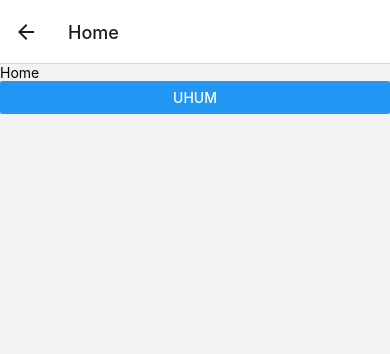
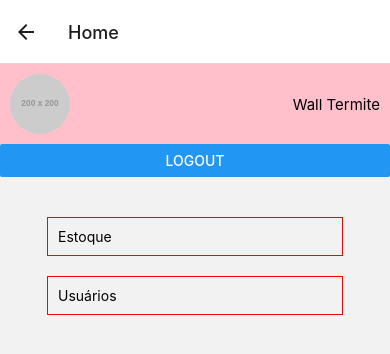
Before and after one commit to Davi-Zimmer/Projeto_modulo_1, a React Native app: screen /Home in a window 390 px wide. Shown: the top 354 px of the page. Built offline with nearby package versions, Linux system fonts and the light colour scheme.

Commit message:
Base da tela Home

```diff
--- a/App.tsx
+++ b/App.tsx
@@ -16,6 +16,8 @@ import axios from "axios"
 // Custom Screens \\
 import Login from "./src/pages/Login"
 import Home from "./src/pages/Home"
+import ProductList from "./src/pages/ProductList"
+import ManageUsers from "./src/pages/ManageUsers"
 
 
 export default function App() {
@@ -35,6 +37,8 @@ export default function App() {
 
           <Stack.Screen name="Login" component={ Login } options={{header: () => <></>}}></Stack.Screen>
           <Stack.Screen name="Home"  component={ Home } ></Stack.Screen>
+          <Stack.Screen name="ProductList"  component={ ProductList } ></Stack.Screen>
+          <Stack.Screen name="ManageUsers"  component={ ManageUsers } ></Stack.Screen>
 
         </Stack.Navigator>
       </NavigationContainer>
@@ -42,20 +46,3 @@ export default function App() {
     </SafeAreaView>
   )
 }
-
-/*
-pontos extras
-
-
-senha do celular
-
-
-integrar login do celular com o app
-(autenticação pelo celular/ login automatico)
-
-
-
-na tela de fazer as movimentações
-  em vez de um scrool, criar um swipe list.
-
-*/
--- /dev/null
+++ b/src/components/Header.tsx
@@ -0,0 +1,25 @@
+import {View, Text, StyleSheet, ViewStyle } from "react-native"
+
+interface HeaderStyle extends ViewStyle {}
+
+type HeaderProps = {
+    children?: React.ReactNode,
+    style?: HeaderStyle
+}
+
+export default function Header({children, style} : HeaderProps){
+
+    return (
+        <View style={[styles.header, style]}>
+            {children}
+        </View>
+    )
+}
+
+const styles = StyleSheet.create({
+    header: {
+        padding: 10,
+        backgroundColor: 'pink',
+    },
+
+})
--- a/src/pages/Home.tsx
+++ b/src/pages/Home.tsx
@@ -1,17 +1,89 @@
-import { View, Text, Button } from "react-native";
+// React \\
+import { View, Text, Button, StyleSheet, Image, TouchableOpacity } from "react-native";
+
+
+import { storage } from "../scripts/localStorage";
+
+
+type UserProps = {
+    name: string
+    image: string
+}
+
+function User({ name, image } : UserProps){
+
+    return (
+        <View style={styles.userContainer}>
+            <Image source={{uri: image}} style={{
+                width: 60,
+                height: 60,
+                borderRadius: 50
+            }}/>
+
+            <Text style={{fontSize: 15}}>{name}</Text>
+        </View>
+    )
+}
+
+
+// Custom Components \\
+import Header from "../components/Header";
+
 
 export default function Home({navigation}: any){
 
     function backToLogin(){
         navigation.navigate('Login')
-        console.log('uhum')
+    }
+
+    function navigateTo( pageName:string ){
+        navigation.navigate( pageName )
     }
 
     return (
     <View>
-        <Text>Home</Text>
+        <Header>
+            <User name='Wall Termite' image="https://placehold.co/200.png" />
+        </Header>
 
-        <Button title='uhum'  onPress={backToLogin}></Button>
+        <Button title='Logout' onPress={backToLogin}></Button>
+
+        <View style={styles.cardContainer}>
+
+            <TouchableOpacity style={styles.card} onPress={() => navigateTo("ProductList")}>
+                <Text>Estoque</Text>
+            </TouchableOpacity>
+
+            <TouchableOpacity style={styles.card} onPress={() => navigateTo("ManageUsers")}>
+                <Text>Usuários</Text>
+            </TouchableOpacity>
+
+        </View>
+
+
     </View>
-)
+    )
 }
+
+
+const styles = StyleSheet.create({
+    card: {
+        padding: 10,
+        borderWidth: 1,
+        borderColor: 'red',
+        width: "80%",
+        margin: 10
+    },
+
+    cardContainer: {
+        padding: 10,
+        alignItems: 'center',
+        marginTop: 20
+    },
+
+    userContainer: {
+        flexDirection: 'row',
+        alignItems: 'center',
+        justifyContent: 'space-between'
+    }
+})
--- /dev/null
+++ b/src/pages/ManageUsers.tsx
@@ -0,0 +1,5 @@
+export default function ManageUsers() {
+    return (
+        <></>
+    )
+}
--- /dev/null
+++ b/src/pages/ProductList.tsx
@@ -0,0 +1,5 @@
+export default function ProductList() {
+    return (
+        <></>
+    )
+}
```
